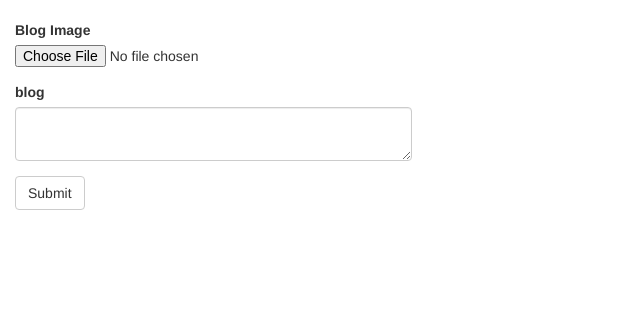
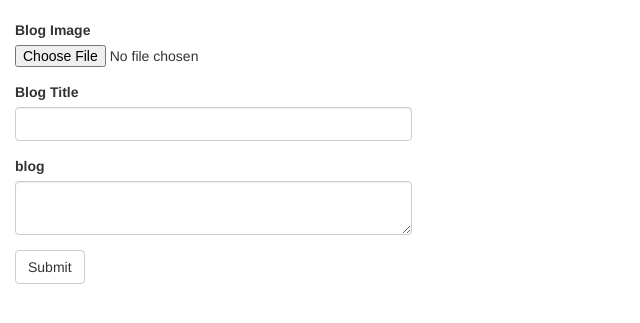
Before and after one commit to jameskomo/DevLog, a Flask app: page /new_blog in a window 1280 px wide. Shown: the part 107-430 px from the top of the page, without its empty margins (0-640 px from the left). Run offline with Flask 2, Linux system fonts and the light colour scheme; the visitor is signed in with stand-in values (Sample User, id 1); data comes from the database, SQL or seed files in the repository; some libraries are stand-ins or nearby versions; some web fonts are replaced.

```diff
--- a/app/main/forms.py
+++ b/app/main/forms.py
@@ -5,6 +5,7 @@ from ..models import Subscribe
 
 class BlogForm(FlaskForm):
     blog_pic_path = FileField ('Blog Image',validators=[Required()])
+    blog_title = StringField('Blog Title')
     blog = TextAreaField('blog',validators=[Required()])
     submit = SubmitField('Submit')
 
--- a/app/main/views.py
+++ b/app/main/views.py
@@ -78,8 +78,9 @@ def new_blog():
     if blog_form.validate_on_submit():
 
         blog = blog_form.blog.data
+        blog_title = blog_form.blog_title.data
         # user_id = blog_form.user_id.data
-        new_blog = Blog(blog=blog,user_id=current_user.id)
+        new_blog = Blog(blog=blog,blog_title=blog_title,user_id=current_user.id)
         new_blog.save_blogs()
         subscriber=Subscribe.query.all()
         for subscribe in subscriber:
--- a/app/models.py
+++ b/app/models.py
@@ -74,6 +74,7 @@ class Blog(db.Model):
     __tablename__ = 'blogs'
 
     id = db.Column(db.Integer,primary_key = True)
+    blog_title=db.Column(db.String(255))
     blog = db.Column(db.String(255))
     user_id = db.Column(db.Integer,db.ForeignKey('users.id'))
     blog_pic_path = db.Column(db.String())
```
Also changed, not shown: app/templates/index.html (+9 -10 lines).
